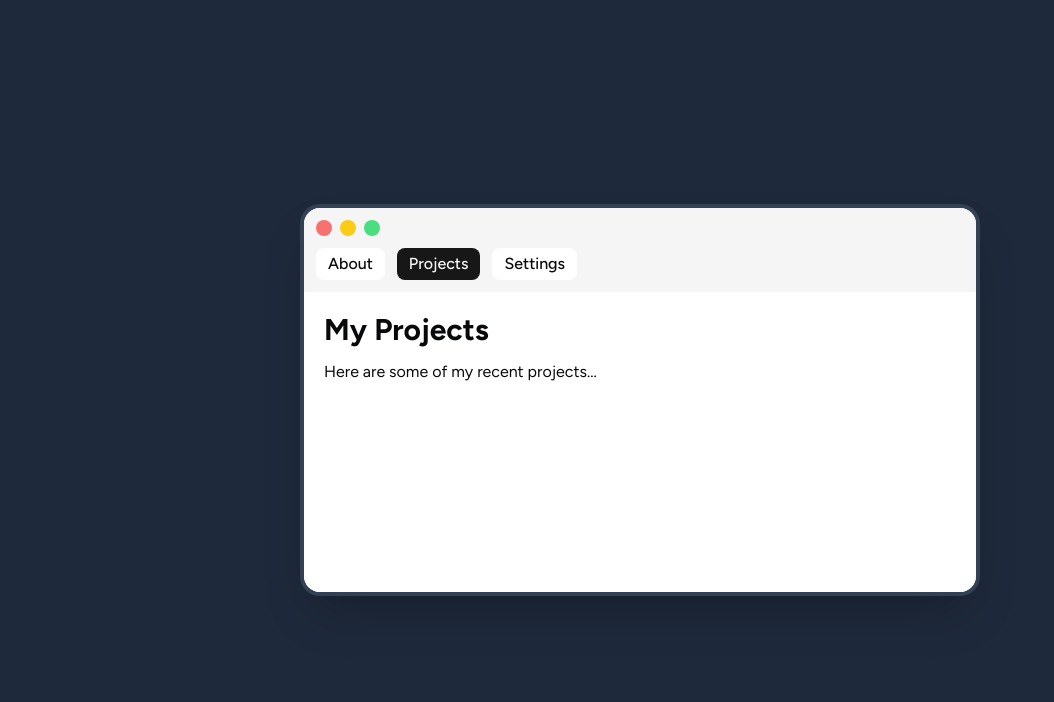
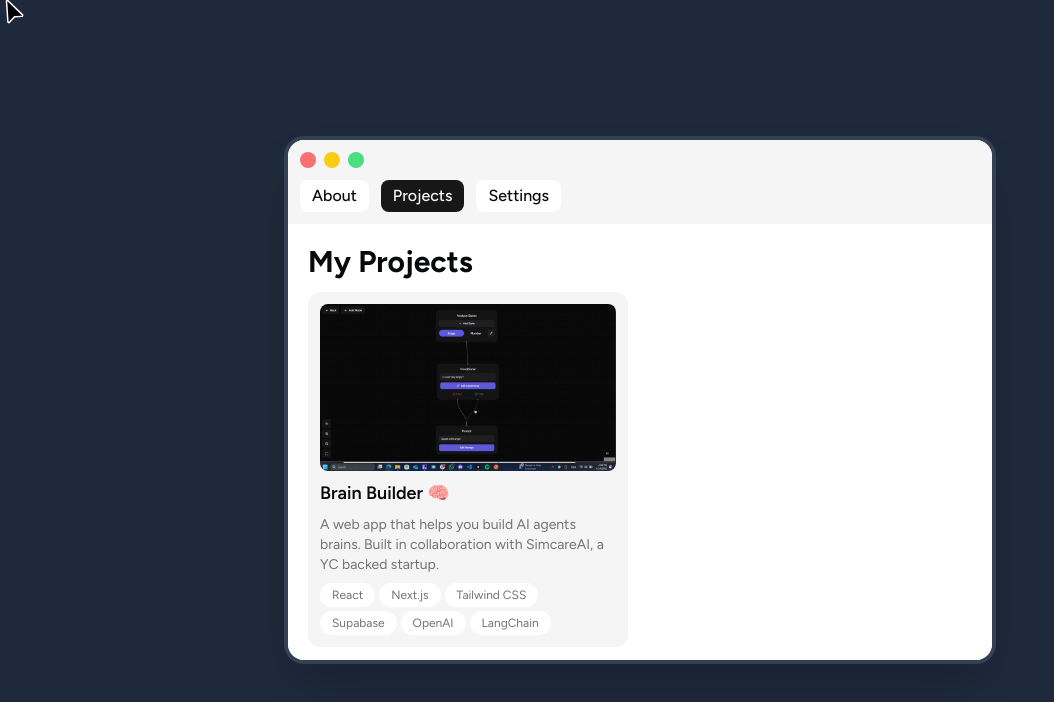
Before and after one commit to alexandros-lekkas/portfolio, a Next.js app: page / in a window 1280 px wide. Both pictures are taken after a click on the element "Projects". Shown: the top 702 px of the page, without its empty margins (0-1054 px from the left). Built offline with nearby package versions, Linux system fonts and the light colour scheme.

Commit message:
feat: Enhance Projects component with project details and images; update About and Page components for improved styling and layout

```diff
--- a/src/app/about.tsx
+++ b/src/app/about.tsx
@@ -45,7 +45,7 @@ export function About() {
           alt="me"
           width={175}
           height={175}
-          className="rounded-full size-86 aspect-square ring-4 ring-neutral-100 dark:ring-neutral-800"
+          className="rounded-full size-48 md:size-56 lg:size-64 aspect-square ring-4 ring-neutral-100 dark:ring-neutral-800"
         />
       </div>
     </>
--- a/src/app/page.tsx
+++ b/src/app/page.tsx
@@ -4,7 +4,6 @@ import { useState } from "react";
 
 import { cn } from "@/lib/utils";
 
-import { InteractiveGridPattern } from "@/components/magicui/interactive-grid-pattern";
 import { ScrollArea } from "@/components/ui/scroll-area";
 
 import { About } from "./about";
@@ -26,7 +25,7 @@ export default function Page() {
   return (
     <div className="relative h-screen w-screen overflow-hidden bg-slate-800 dark:bg-neutral-900">
       <div className="flex h-full w-full items-center justify-center p-4">
-        <div className="rounded-2xl bg-background backdrop-blur-lg shadow-2xl w-full max-w-2xl h-full max-h-[65vh] sm:max-h-96 overflow-hidden ring-4 dark:ring-neutral-700 ring-slate-700 dark:hover:ring-neutral-600 hover:ring-slate-500 transition-all duration-300">
+        <div className="rounded-2xl bg-background backdrop-blur-lg shadow-2xl w-full sm:max-w-2xl lg:max-w-[55vw] h-full max-h-[65vh] sm:max-h-96 lg:max-h-[65vh] overflow-hidden ring-4 dark:ring-neutral-700 ring-slate-700 dark:hover:ring-neutral-600 hover:ring-slate-500 transition-all duration-300">
           <div className="bg-muted pt-3 px-3 gap-2 flex flex-row">
             <div className="size-4 rounded-full bg-red-400" />
             <div className="size-4 rounded-full bg-yellow-400" />
@@ -49,7 +48,9 @@ export default function Page() {
           </div>
 
           <ScrollArea className="bg-background h-full">
-            <div className="p-5 flex flex-col gap-3">{activeTab.component}</div>
+            <div className="p-5 pb-28 flex flex-col gap-3 mr-2">
+              {activeTab.component}
+            </div>
           </ScrollArea>
         </div>
       </div>
--- a/src/app/projects.tsx
+++ b/src/app/projects.tsx
@@ -1,13 +1,61 @@
+import Image from "next/image";
+
+// Expected image size: 1280x720 (ratio: 16:9)
 const projects = [
-
-]
+  {
+    coverImage: "/images/projects/1.gif",
+    name: "Brain Builder 🧠",
+    description:
+      "A web app that helps you build AI agents brains. Built in collaboration with SimcareAI, a YC backed startup.",
+    link: "https://github.com/username/project1",
+    tags: [
+      "React",
+      "Next.js",
+      "Tailwind CSS",
+      "Supabase",
+      "OpenAI",
+      "LangChain",
+    ],
+  },
+];
 
 export function Projects() {
   return (
     <>
       <h2 className="text-3xl font-bold">My Projects</h2>
 
-      <p>Here are some of my recent projects...</p>
+      <div className="grid grid-cols-2 sm:grid-cols-2 gap-4">
+        {projects.map((project) => (
+          <div
+            key={project.name}
+            className="flex flex-col gap-2 bg-muted transition-all duration-300 hover:ring-4 ring-neutral-100 dark:ring-neutral-700 rounded-xl p-3"
+          >
+            <Image
+              src={project.coverImage}
+              alt={project.name}
+              width={1280}
+              height={720}
+              className="aspect-video rounded-lg"
+            />
+            <div className="flex flex-col gap-2">
+              <h3 className="text-lg font-semibold">{project.name}</h3>
+              <p className="text-sm text-muted-foreground">
+                {project.description}
+              </p>
+              <div className="flex flex-wrap gap-1">
+                {project.tags.map((tag) => (
+                  <span
+                    key={tag}
+                    className="text-xs text-muted-foreground bg-background rounded-full px-3 py-1"
+                  >
+                    {tag}
+                  </span>
+                ))}
+              </div>
+            </div>
+          </div>
+        ))}
+      </div>
     </>
   );
 }
--- a/src/components/client-pointer.tsx
+++ b/src/components/client-pointer.tsx
@@ -1,7 +1,7 @@
 "use client";
 
 import { useEffect, useState } from "react";
-import { Pointer } from "./pointer";
+import { Pointer } from "./magicui/pointer";
 
 export function ClientPointer() {
   const [isMobile, setIsMobile] = useState(false);
```
Also changed, not shown: public/images/projects/1.gif (added).
